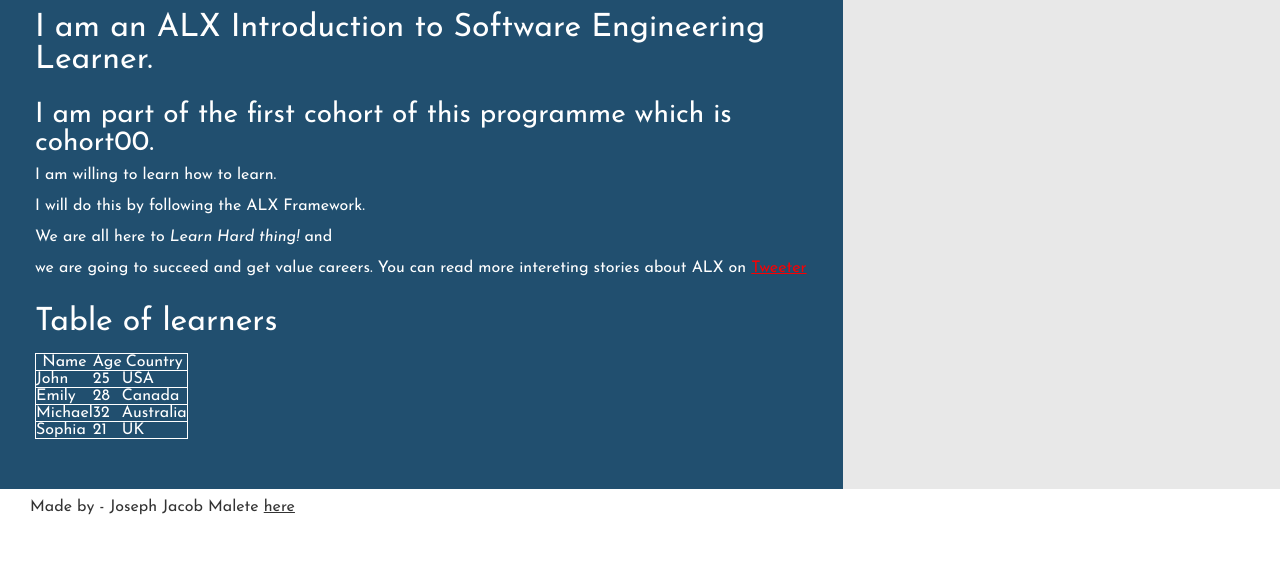
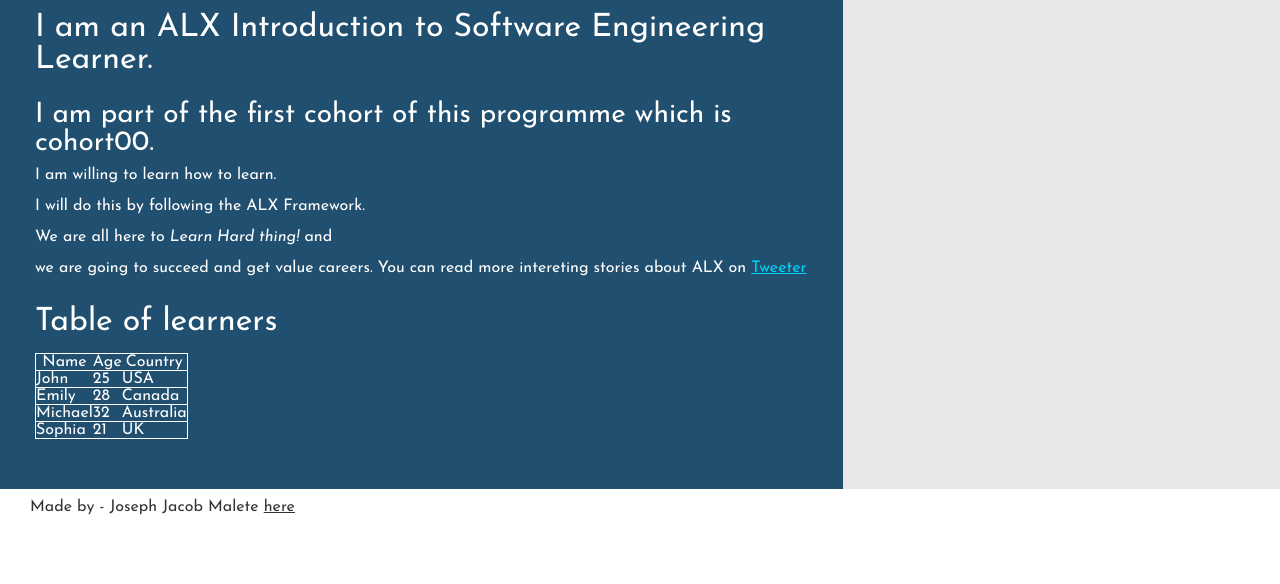
Before and after one commit to josephmalete1997/alx_html_css, a plain HTML site: page css_basic/index.html in a window 1280 px wide. Shown: the part 373-957 px from the top of the page. Drawn offline with Linux system fonts and the light colour scheme.

Commit message:
Some more styling

```diff
--- a/css_basic/base.css
+++ b/css_basic/base.css
@@ -181,7 +181,7 @@ footer a {
 }
 
 a {
-    color: #F80002;
+    color: #00d3f8;
 }
 
 
```
